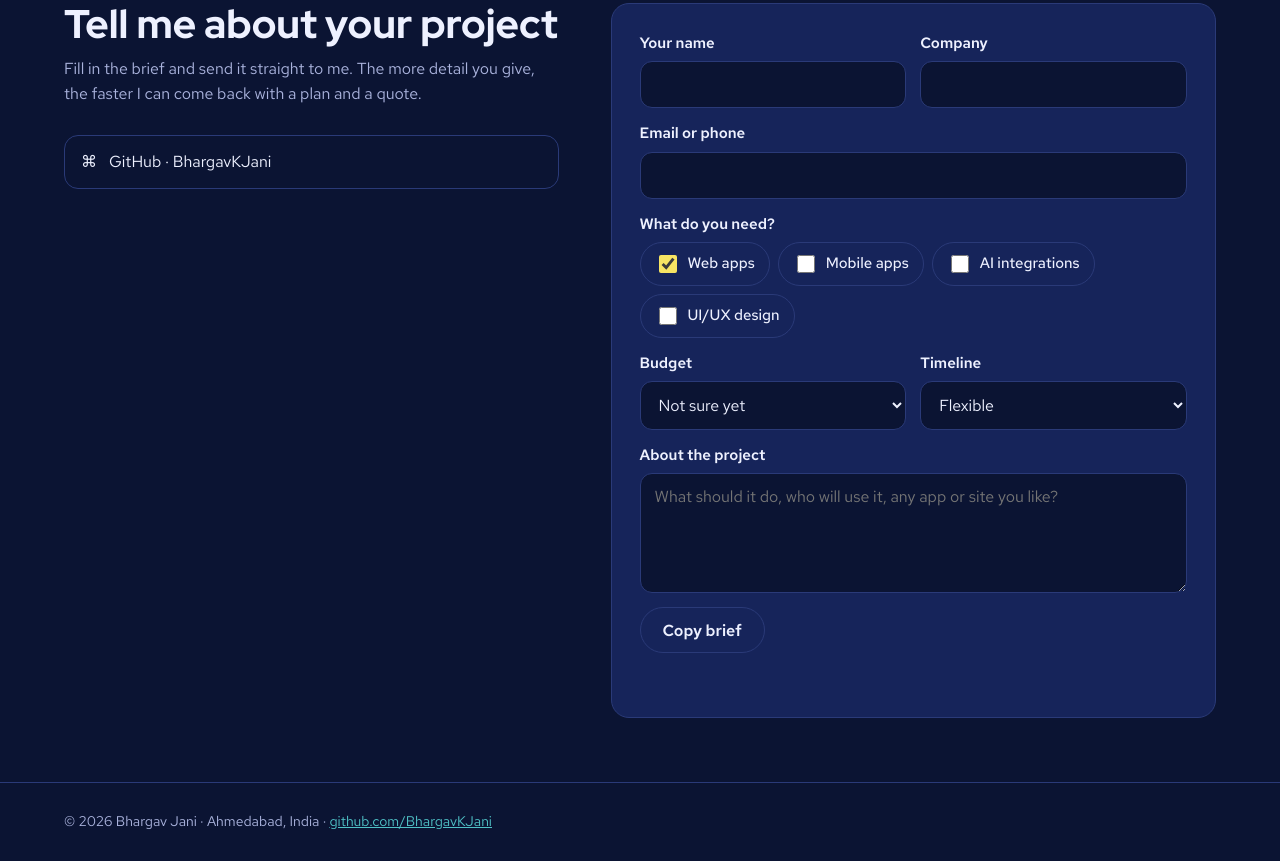
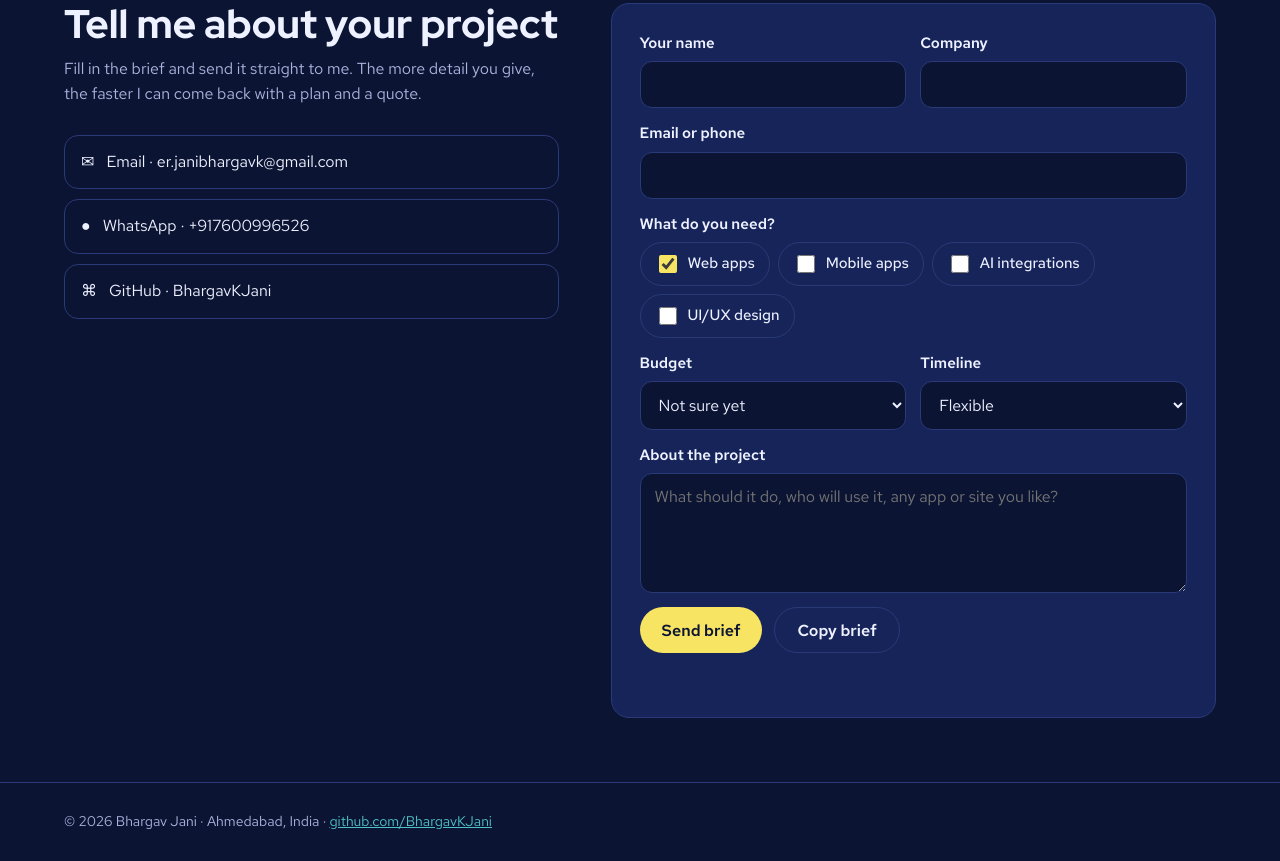
Before and after one commit to BhargavKJani/BhargavKJani, a plain HTML site: page index.html in a window 1280 px wide. Shown: the part 2834-3695 px from the top of the page. Drawn offline with Linux system fonts and the light colour scheme.

Commit message:
Add email and WhatsApp contact to portfolio and profile
Co-Authored-By: Claude Opus 5.5 <noreply@anthropic.com>
Claude-Session: https://claude.ai/code/session_019PH3KzmyccS5LLfcZiTYxh

```diff
--- a/index.html
+++ b/index.html
@@ -182,8 +182,8 @@ footer{padding:28px max(5vw,16px);color:var(--mute);font-size:14px;border-top:1p
 <script>
 {
 // Contact details: fill these in and every button on the page uses them.
-const EMAIL = "";        // e.g. "you@gmail.com"
-const WHATSAPP = "";     // country code + number, digits only, e.g. "919876543210"
+const EMAIL = "er.janibhargavk@gmail.com";
+const WHATSAPP = "917600996526";
 const LINKEDIN = "";     // full profile URL
 const GH = "https://github.com/BhargavKJani";
 
```
Also changed, not shown: 1 other file.
